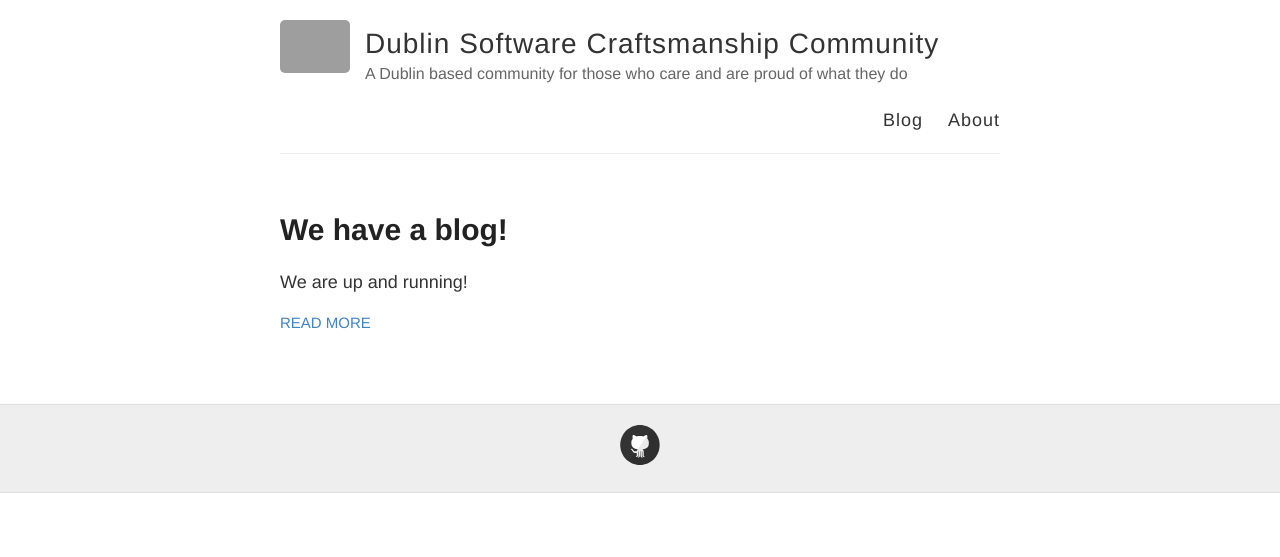
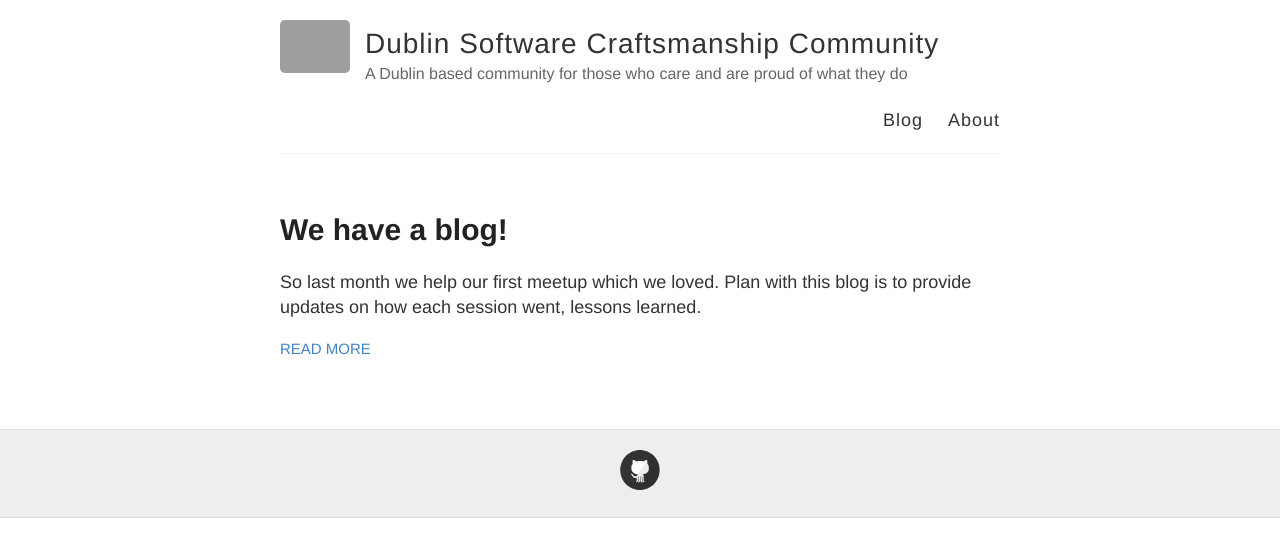
Before and after one commit to dubswcraft/dubswcraft.github.io, a Jekyll site: the page built from index.html, in a window 1280 px wide. Shown: the top 557 px of the page. Built offline with Jekyll 4.4.1, drawn with Linux system fonts in a browser that asks for light colours; Markdown is read by kramdown in place of the engine named in the settings; a file with an impossible date is left out; grey boxes are pictures that could not be loaded.

Commit message:
posts tidy up

```diff
--- a/_posts/2016-02-18-dublin-craftsmanshio-first-post.md
+++ b/_posts/2016-02-18-dublin-craftsmanshio-first-post.md
@@ -1,9 +1,9 @@
 ---
-layout: post
-title: We are up and running
-date: {}
-summary: "Our first blog post"
-published: true
+layout:     post
+title:      We have a blog!
+date:       2016-02-18
+summary:    First blog post
+published:  true
 categories: software craftsmanship
 ---
 
--- a/_posts/2016-02-18-first-meetup.md
+++ /dev/null
@@ -1,13 +0,0 @@
----
-layout:     post
-title:      We have a blog!
-date:       2016-02-18
-summary:    First blog post
-published:  true
-categories: software craftsmanship
----
-We are up and running!
-
-So last month we help our first meetup which we loved.
-Plan with this blog is to provide updates on how each session went, lessons learned.
-Also we would like to talk about software craftsmanship and what it means to us.
```
